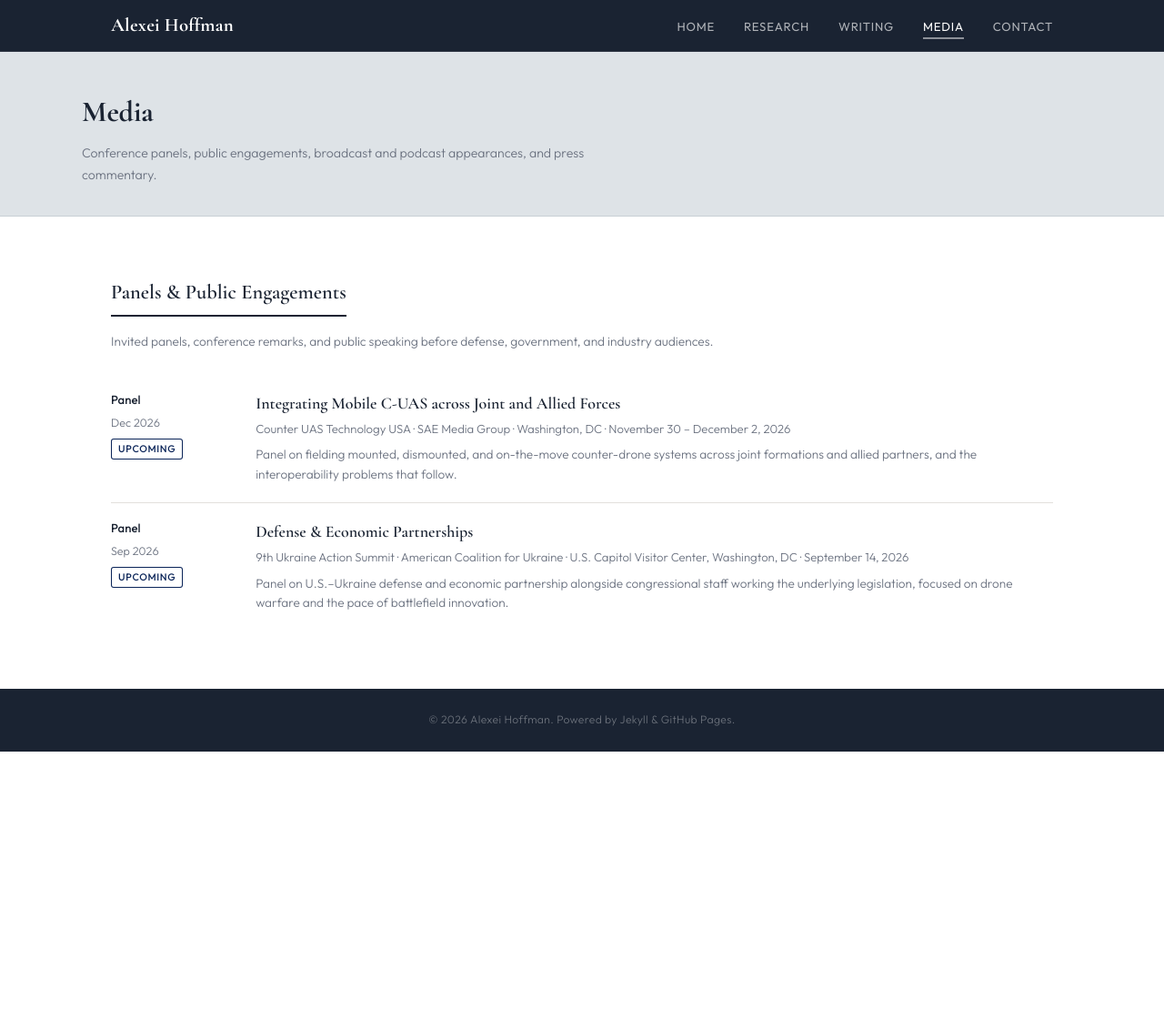
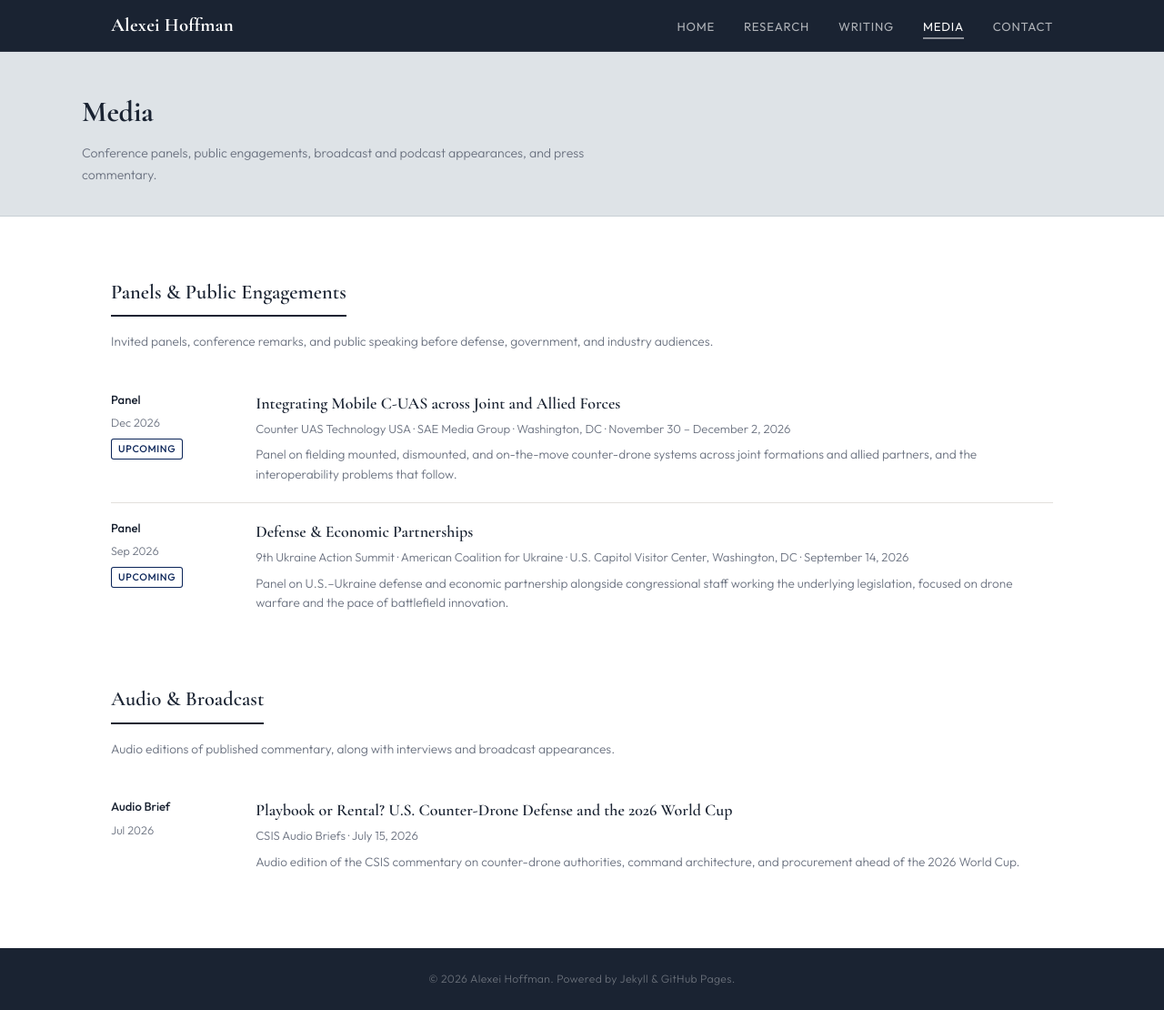
Before and after one commit to a-novi13-byte/a-novi13-byte.github.io, a Jekyll site: the page built from media.html, in a window 1280 px wide and 1110 px high. Shown: the whole window at 91% size. Built offline with Jekyll 4.4.1, drawn with Linux system fonts in a browser that asks for light colours.

Commit message:
Update media.html

```diff
--- a/media.html
+++ b/media.html
@@ -3,21 +3,16 @@ layout: default
 title: Media
 permalink: /media/
 ---
-
 <div class="page-header">
   <div class="page-header-inner">
     <h1>Media</h1>
     <p>Conference panels, public engagements, broadcast and podcast appearances, and press commentary.</p>
   </div>
 </div>
-
 <div class="page-body">
-
   <h2 class="section-heading">Panels &amp; Public Engagements</h2>
   <p class="section-note">Invited panels, conference remarks, and public speaking before defense, government, and industry audiences.</p>
-
   <div class="writing-list">
-
     <div class="writing-item">
       <div class="writing-meta">
         <span class="pub-badge badge-panel">Panel</span>
@@ -30,7 +25,6 @@ permalink: /media/
         <p class="writing-blurb">Panel on fielding mounted, dismounted, and on-the-move counter-drone systems across joint formations and allied partners, and the interoperability problems that follow.</p>
       </div>
     </div>
-
     <div class="writing-item">
       <div class="writing-meta">
         <span class="pub-badge badge-panel">Panel</span>
@@ -43,36 +37,29 @@ permalink: /media/
         <p class="writing-blurb">Panel on U.S.&ndash;Ukraine defense and economic partnership alongside congressional staff working the underlying legislation, focused on drone warfare and the pace of battlefield innovation.</p>
       </div>
     </div>
+  </div>
 
+  <h2 class="section-heading" style="margin-top: 3.5rem;">Audio &amp; Broadcast</h2>
+  <p class="section-note">Audio editions of published commentary, along with interviews and broadcast appearances.</p>
+  <div class="writing-list">
+    <div class="writing-item">
+      <div class="writing-meta">
+        <span class="pub-badge badge-audio">Audio Brief</span>
+        <span class="writing-date">Jul 2026</span>
+      </div>
+      <div class="writing-content">
+        <h3><a href="https://www.csis.org/podcasts/audio-briefs/playbook-or-rental-us-counter-drone-defense-and-2026-world-cup" target="_blank" rel="noopener">Playbook or Rental? U.S. Counter-Drone Defense and the 2026 World Cup</a></h3>
+        <p class="media-venue">CSIS Audio Briefs &middot; July 15, 2026</p>
+        <p class="writing-blurb">Audio edition of the CSIS commentary on counter-drone authorities, command architecture, and procurement ahead of the 2026 World Cup.</p>
+      </div>
+    </div>
   </div>
 
 {% comment %}
-  ---- Uncomment either section when the first entry lands. ----
-
-  <h2 class="section-heading" style="margin-top: 3.5rem;">Podcasts &amp; Broadcast</h2>
-  <p class="section-note">Long-form interviews and broadcast commentary on defense, aerospace, and geopolitical risk.</p>
-
-  <div class="writing-list">
-
-    <div class="writing-item">
-      <div class="writing-meta">
-        <span class="pub-badge badge-podcast">Podcast</span>
-        <span class="writing-date">MON YEAR</span>
-      </div>
-      <div class="writing-content">
-        <h3><a href="URL" target="_blank" rel="noopener">EPISODE TITLE</a></h3>
-        <p class="media-venue">SHOW NAME &middot; OUTLET</p>
-        <p class="writing-blurb">One-line description.</p>
-      </div>
-    </div>
-
-  </div>
-
+  ---- Uncomment when the first entry lands. ----
   <h2 class="section-heading" style="margin-top: 3.5rem;">Press &amp; Commentary</h2>
   <p class="section-note">Quoted analysis and cited work in the press and trade media.</p>
-
   <div class="writing-list">
-
     <div class="writing-item">
       <div class="writing-meta">
         <span class="pub-badge badge-quoted">Quoted</span>
@@ -84,8 +71,6 @@ permalink: /media/
         <p class="writing-blurb">One-line description of what you were quoted on.</p>
       </div>
     </div>
-
   </div>
 {% endcomment %}
-
 </div>
```
